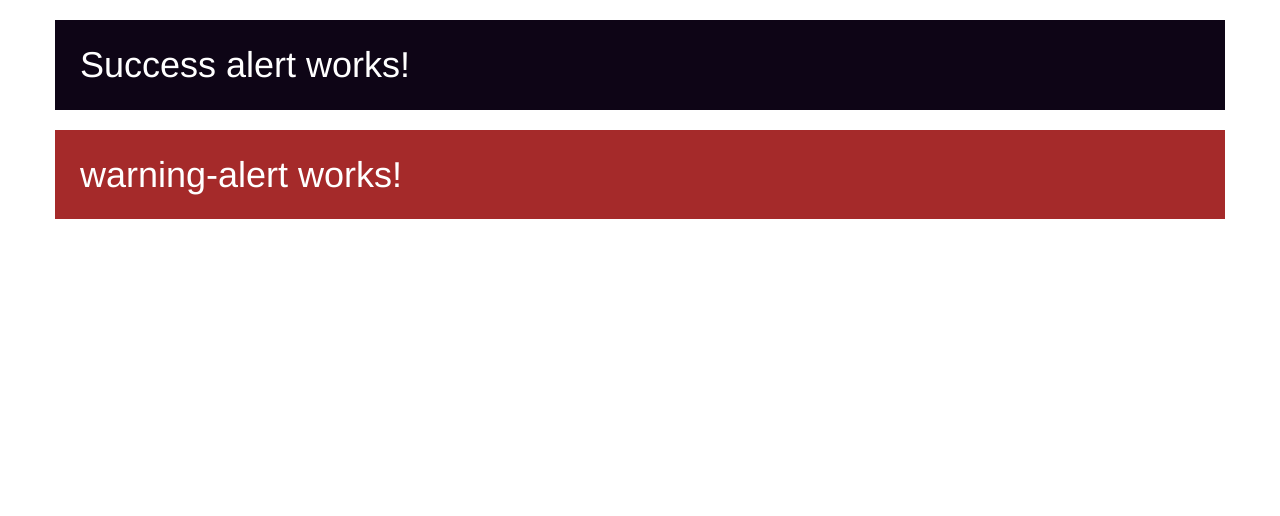
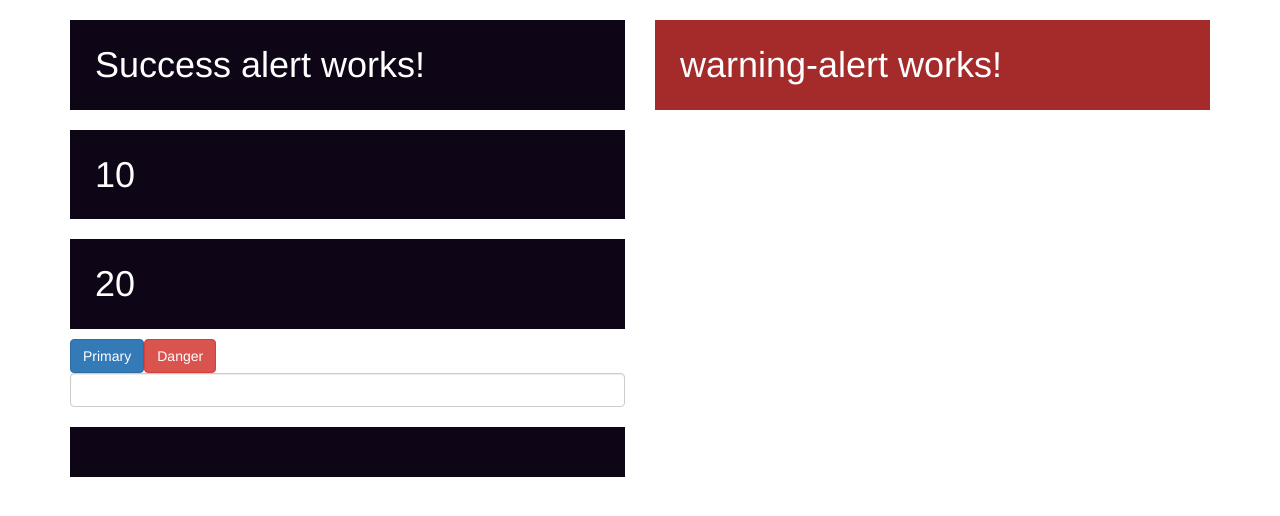
Before and after one commit to Nishu-Gamage/Angular_test, an Angular app: page / in a window 1280 px wide. Shown: the top 516 px of the page. Built offline with nearby package versions, Linux system fonts and the light colour scheme.

Commit message:
2022/5/31

```diff
--- a/src/app/app.component.html
+++ b/src/app/app.component.html
@@ -1,10 +1,9 @@
 <div class="container">
      <div class="row">
           <!-- success-alert component -->
-          <div class="col-6" app-success-alert></div>
-
+          <div class="col-md-6" app-success-alert></div>
           <!-- warning-alert component -->
-          <div class="col-6">
+          <div class="col-md-6">
                <app-warning-alert></app-warning-alert>
           </div>
      </div>
--- a/src/app/success-alert/success-alert.component.html
+++ b/src/app/success-alert/success-alert.component.html
@@ -1 +1,15 @@
-<h1>Success alert works!</h1>
+<h1>{{test}}</h1>
+<h1>{{test1}}</h1>
+<h1>{{getAge()}}</h1>
+
+<!-- <button type="button" class="btn btn-primary" [disabled]="!disableTest">Primary</button> -->
+<!-- <button type="button" class="btn btn-primary" disabled>Primary</button> -->
+
+<!-- <p [innerText]="test"></p> -->
+
+<button type="button" class="btn btn-primary" [disabled]="disableTest">Primary</button>
+<button type="button" class="btn btn-danger" (click)="btnDisabled()">Danger</button>
+
+<input type="text" class="form-control" (input)="onUpdateText($event)">
+
+<h1>{{nishu}}</h1>
--- a/src/app/success-alert/success-alert.component.ts
+++ b/src/app/success-alert/success-alert.component.ts
@@ -7,4 +7,31 @@ import { Component } from "@angular/core";
    })
 export class SuccessAlert{
 
+  disableTest = false;
+  test:string = "Success alert works!";
+  test1:number = 10;
+  test2:string ="Lorem ipsum dolor sit amet consectetur adipisicing elit. Officiis atque quia cum excepturi facilis aliquam accusamus dignissimos ullam quis eum quos voluptas perspiciatis itaque in et nam, eaque earum nihil!"
+
+  nishu = '';
+
+    constructor(){
+      // setTimeout(()=>{
+      //   this.disableTest = true;
+      // }, 2000)
+    }
+
+    getAge(){
+      return 20;
+    }
+
+    btnDisabled(){
+      this.disableTest = !this.disableTest;
+    }
+
+    onUpdateText(event:any){
+      console.log(event);
+      this.nishu = event.target.value;
+    }
+
+
 }
```
